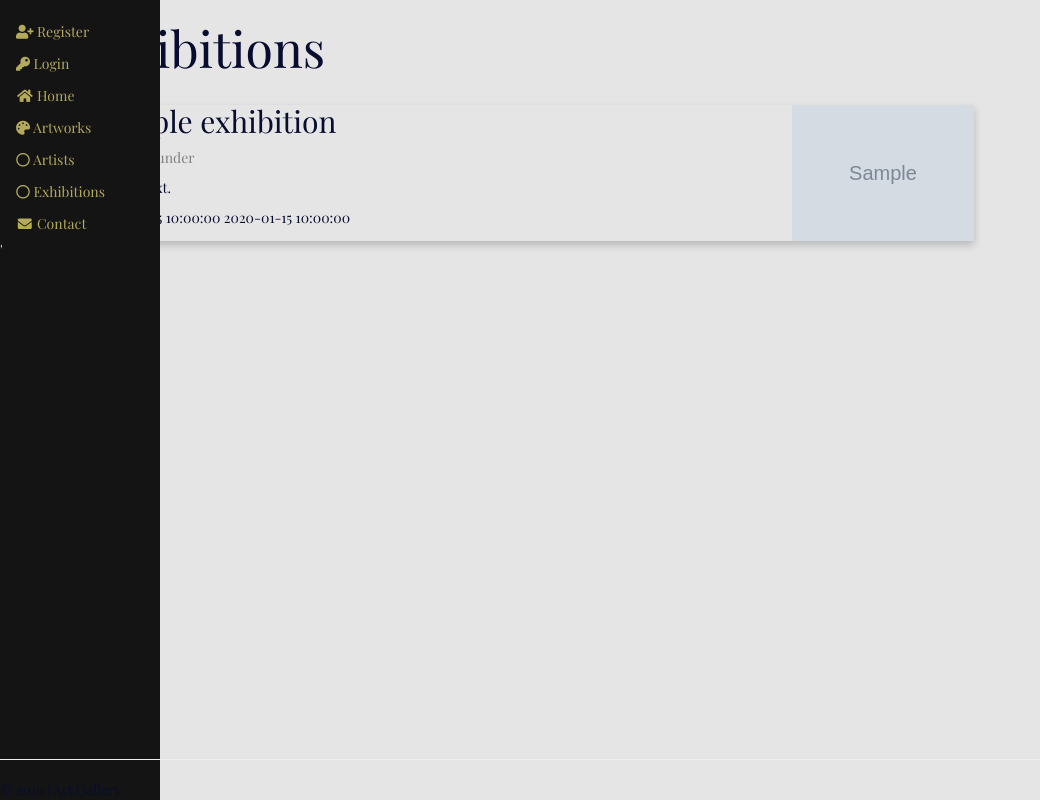
After one commit to githubilona/artgallery, a PHP site: page /exhibitions.php in a window 1280 px wide. The commit adds this page. Shown: the whole page, without its empty margins (0-1040 px from the left). Run offline with PHP 8.4, Linux system fonts and the light colour scheme; tables that the repository leaves empty or names only in its code hold one stand-in row (values such as "Sample post"); grey boxes marked "Sample" are stand-in pictures; some libraries are stand-ins or nearby versions.

Commit message:
Displaying exhibitions

```diff
--- /dev/null
+++ b/css/exhibitions.css
@@ -0,0 +1,59 @@
+html {
+    box-sizing: border-box;
+}
+
+*, *:before, *:after {
+    box-sizing: inherit;
+}
+#imageExhibition{
+    float:right;
+    width:20.3%
+}
+.columnExhibition {
+    float: left;
+    width: 80%;
+    margin-bottom: 0px;
+    padding: 0 8px;
+}
+
+@media screen and (max-width: 650px) {
+    .columnExhibition {
+        width: 100%;
+        display: block;
+    }
+}
+
+.cardExhibition {
+    box-shadow: 0 4px 8px 0 rgba(0, 0, 0, 0.2);
+}
+
+.infoExhibition {
+    padding: 0 16px;
+}
+
+.infoExhibition::after, .rowExhibition::after {
+    content: "";
+    clear: both;
+    display: table;
+}
+
+.title {
+    color: grey;
+}
+
+.button {
+    border: none;
+    outline: 0;
+    display: inline-block;
+    padding: 8px;
+    padding: 8px;
+    color: white;
+    background-color: #000;
+    text-align: center;
+    cursor: pointer;
+    width: 100%;
+}
+
+.button:hover {
+    background-color: #555;
+}
--- /dev/null
+++ b/exhibitions.php
@@ -0,0 +1,32 @@
+<?php
+$pageTitle = "Exhibitions";
+require_once('header.php');
+?>
+<main class="container">
+    <h1>Exhibitions</h1>
+    <?php
+    require_once('connectDB.php');
+    $sql = "SELECT * FROM exhibition";
+    $cmd = $conn->prepare($sql);
+    $cmd->execute();
+    $exhibitions = $cmd->fetchAll();
+    echo '<div class="rowExhibition">';
+    foreach ($exhibitions as $exhibition) {
+        echo '<div class="columnExhibition">
+                <div class="cardExhibition">
+                   <div id="imageExhibition"> <img src="' . $exhibition['image'] . '" alt="image" style="width:100%"></div>
+                    <div class="infoExhibition">
+                        <h2>' . $exhibition['subject'] . '</h2>
+                        <p class="title">CEO & Founder</p>
+                        <p>' . $exhibition['description'] . '</p>
+                        <p>' . $exhibition['start_date'] . '   ' . $exhibition['end_date'] . '</p>
+                    </div>
+                </div>
+            </div> ';
+    }
+    echo '</div>';
+    ?>
+</main>
+
+
+<?php require_once('footer.php') ?>
--- a/header.php
+++ b/header.php
@@ -17,6 +17,7 @@
     <link rel="stylesheet" href="css/side-bar.css">
     <link rel="stylesheet" href="css/artworks.css">
     <link rel="stylesheet" href="css/magnifier-glass.css">
+    <link rel="stylesheet" href="css/exhibitions.css">
 
 
 </head>
@@ -32,6 +33,7 @@
         echo '<div id="userSection">
         '.$_SESSION['email'].'
         <a href="addArtwork.php"><i class="far fa-circle"></i></i> Add Artwork</a>
+        <a href="addExhibition.php"><i class="fas fa-circle"></i></i></i> Organize an exhibition</a>
         <a href="#contact"><i class="fas fa-user-circle"></i></i></i> My account</a>
         <a href="logout.php"><i class="fas fa-power-off"></i></i> Logout</a>
         </div>';
@@ -50,6 +52,7 @@
     <a href="artworks.php"><i class="fa fa-fw fa-home"></i> Home</a>
     <a href="artworks.php"><i class="fas fa-palette"></i></i> Artworks</a>
     <a href="artists.php"><i class="far fa-circle"></i></i> Artists</a>
+    <a href="exhibitions.php"><i class="far fa-circle"></i></i> Exhibitions</a>
     <a href="#contact"><i class="fa fa-fw fa-envelope"></i> Contact</a>'
 
 
```
Also changed, not shown: addExhibition.php (added, +63 -0 lines), addExhibitionAction.php (added, +48 -0 lines), artistInfo.php (+18 -4 lines), artists.php (+5 -5 lines), 1 other file.
